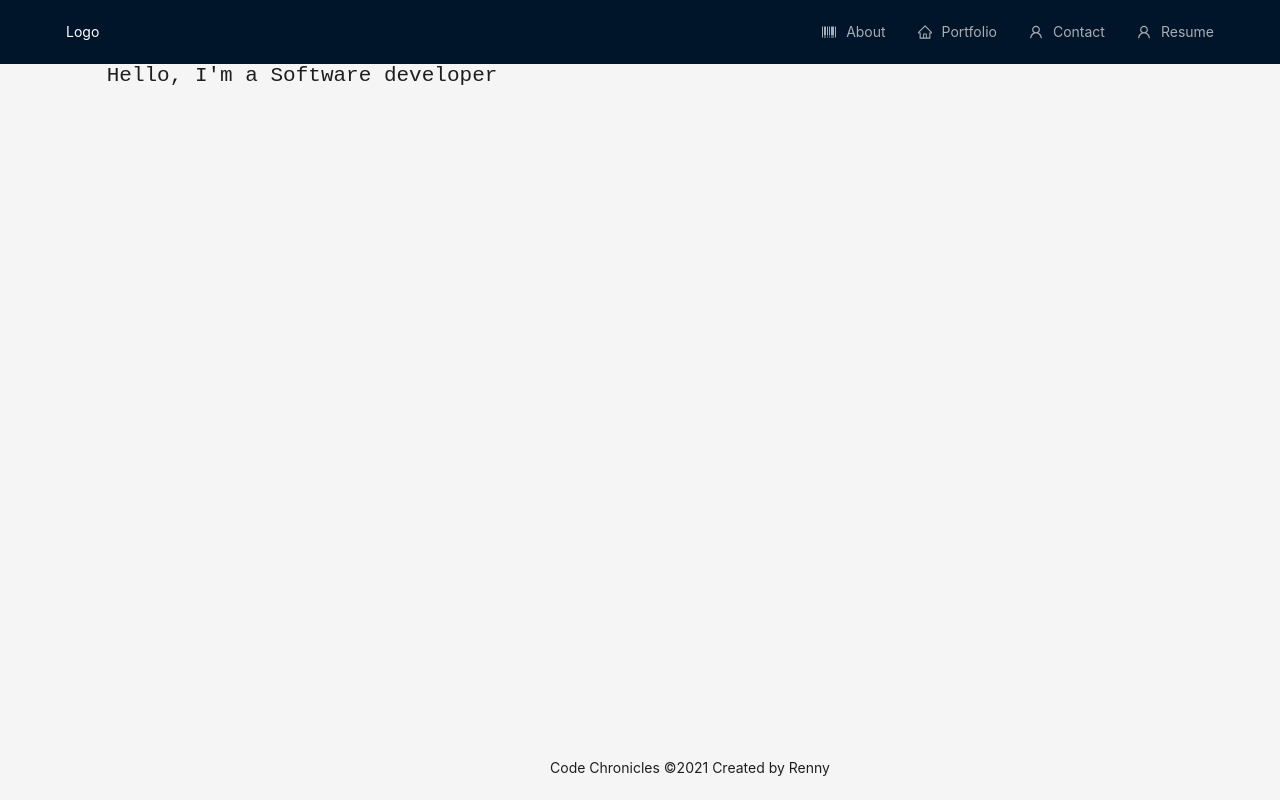
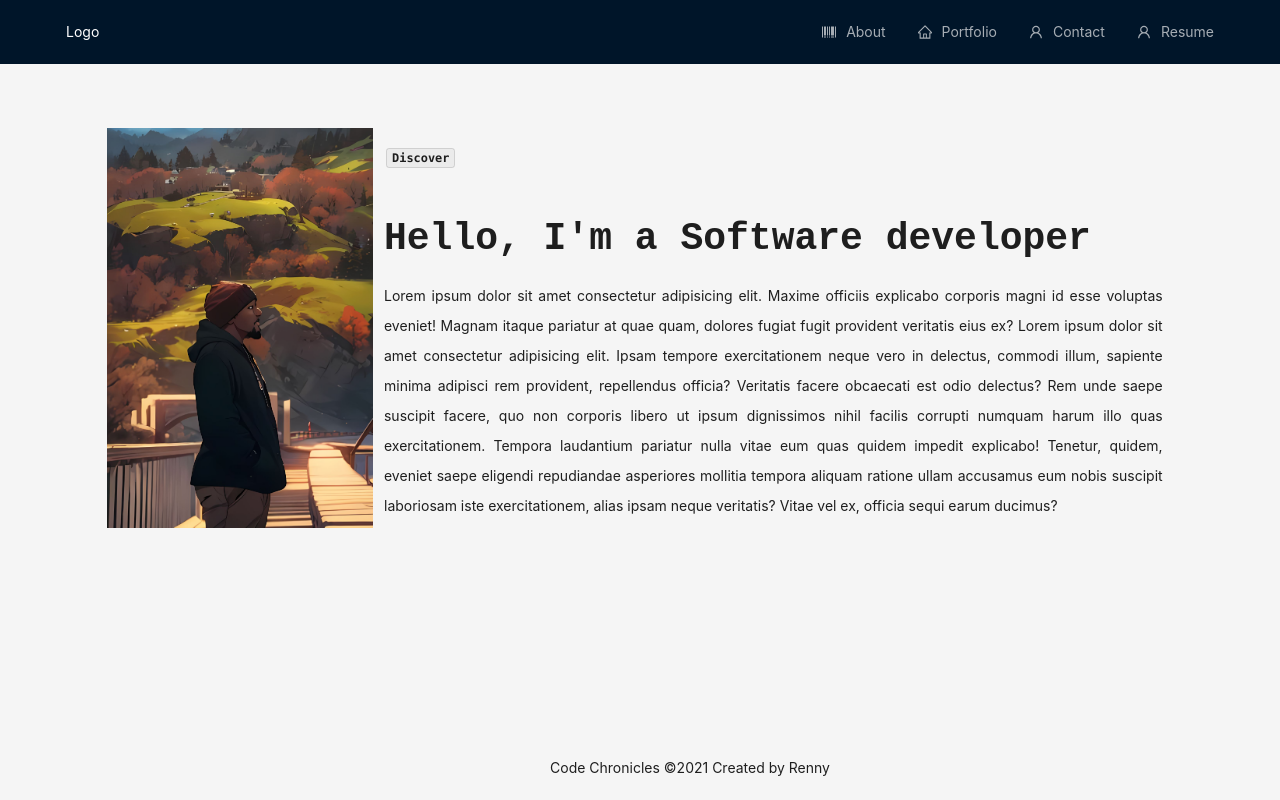
Before and after one commit to MwangiR/Code_Chronicles, a React (Vite) app: page / in a window 1280 px wide. Built offline with nearby package versions, Linux system fonts and the light colour scheme.

Commit message:
Design about me section

```diff
--- a/src/App.css
+++ b/src/App.css
@@ -17,6 +17,18 @@ body {
   flex-direction: column;
 }
 
+.aboutContent {
+  font-family: 'DM Mono' monospace;
+}
+
+.profilePhoto {
+  background-image: url('./images/cartoonize_DSCF1821.jpg');
+  background-size: 100% auto;
+  background-repeat: no-repeat;
+  height: 500px;
+  max-width: 100%;
+}
+
 footer {
   width: 100%;
   position: fixed;
--- a/src/pages/About.jsx
+++ b/src/pages/About.jsx
@@ -1,11 +1,43 @@
-import { Row, Col } from 'antd';
+import { Row, Col, Typography } from 'antd';
+const { Paragraph, Text } = Typography;
 
 export default function About() {
   return (
     <div className='aboutContent'>
       <Row justify='center'>
-        <Col span={20} flex={3}>
-          <h1 style={{ fontFamily: 'DM Mono, monospace' }}>Hello, I&apos;m a Software developer</h1>
+        <Col span={20} flex={3} style={{ marginTop: '5%' }}>
+          <Row>
+            <Col span={18} push={6} style={{ padding: '1%' }}>
+              <Row>
+                <Col>
+                  <Typography.Title level={3}>
+                    <Text code>Discover</Text>
+                  </Typography.Title>
+
+                  <Typography.Title style={{ fontFamily: 'DM Mono, monospace' }}>
+                    Hello, I&apos;m a Software developer
+                  </Typography.Title>
+                  <Paragraph style={{ textAlign: 'justify', lineHeight: '30px' }}>
+                    Lorem ipsum dolor sit amet consectetur adipisicing elit. Maxime officiis
+                    explicabo corporis magni id esse voluptas eveniet! Magnam itaque pariatur at
+                    quae quam, dolores fugiat fugit provident veritatis eius ex? Lorem ipsum dolor
+                    sit amet consectetur adipisicing elit. Ipsam tempore exercitationem neque vero
+                    in delectus, commodi illum, sapiente minima adipisci rem provident, repellendus
+                    officia? Veritatis facere obcaecati est odio delectus? Rem unde saepe suscipit
+                    facere, quo non corporis libero ut ipsum dignissimos nihil facilis corrupti
+                    numquam harum illo quas exercitationem. Tempora laudantium pariatur nulla vitae
+                    eum quas quidem impedit explicabo! Tenetur, quidem, eveniet saepe eligendi
+                    repudiandae asperiores mollitia tempora aliquam ratione ullam accusamus eum
+                    nobis suscipit laboriosam iste exercitationem, alias ipsam neque veritatis?
+                    Vitae vel ex, officia sequi earum ducimus?
+                  </Paragraph>
+                </Col>
+              </Row>
+            </Col>
+            <Col span={6} pull={18}>
+              <section className='profilePhoto'></section>
+            </Col>
+          </Row>
         </Col>
       </Row>
     </div>
```
Also changed, not shown: src/images/cartoonize_DSCF1821.jpg (added).
